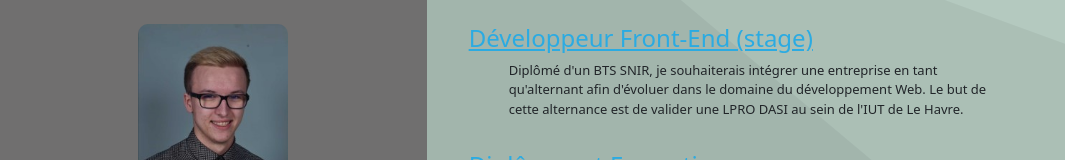
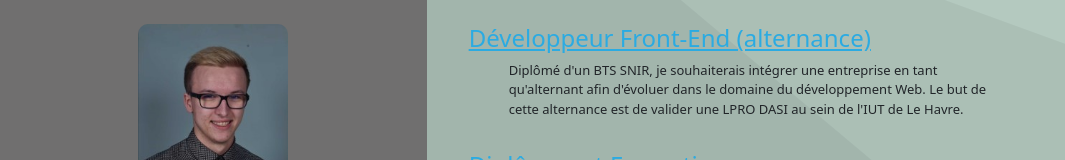
Before and after one commit to Adekan507/Girard_Korantin_CV, a plain HTML site: page index.html in a window 1280 px wide. Shown: the top 160 px of the page, without its empty margins (0-1065 px from the left). Drawn offline with nearby package versions, Linux system fonts and the light colour scheme.

Commit message:
Add files via upload

```diff
--- a/index.html
+++ b/index.html
@@ -77,7 +77,7 @@
             <div class="whitediv col-md-8 col-sm-12">
                 <br />
                 <div class="row">
-                    <h4 class="title col-md-12"> Développeur Front-End (stage) </h4>
+                    <h4 class="title col-md-12"> Développeur Front-End (alternance) </h4>
                     <div class="col-md-12">
                         <p class="text">
                         Diplômé d'un BTS SNIR, je souhaiterais intégrer une entreprise en tant <br />
```
